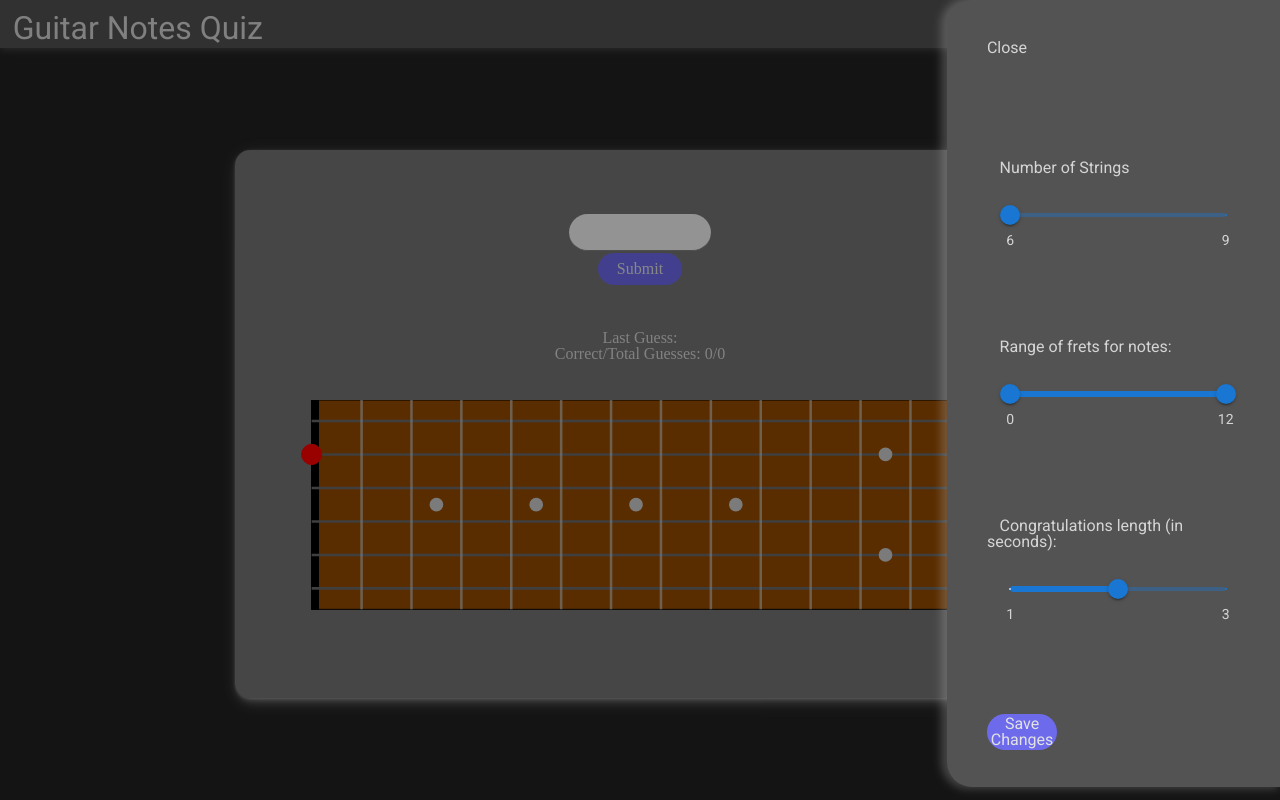
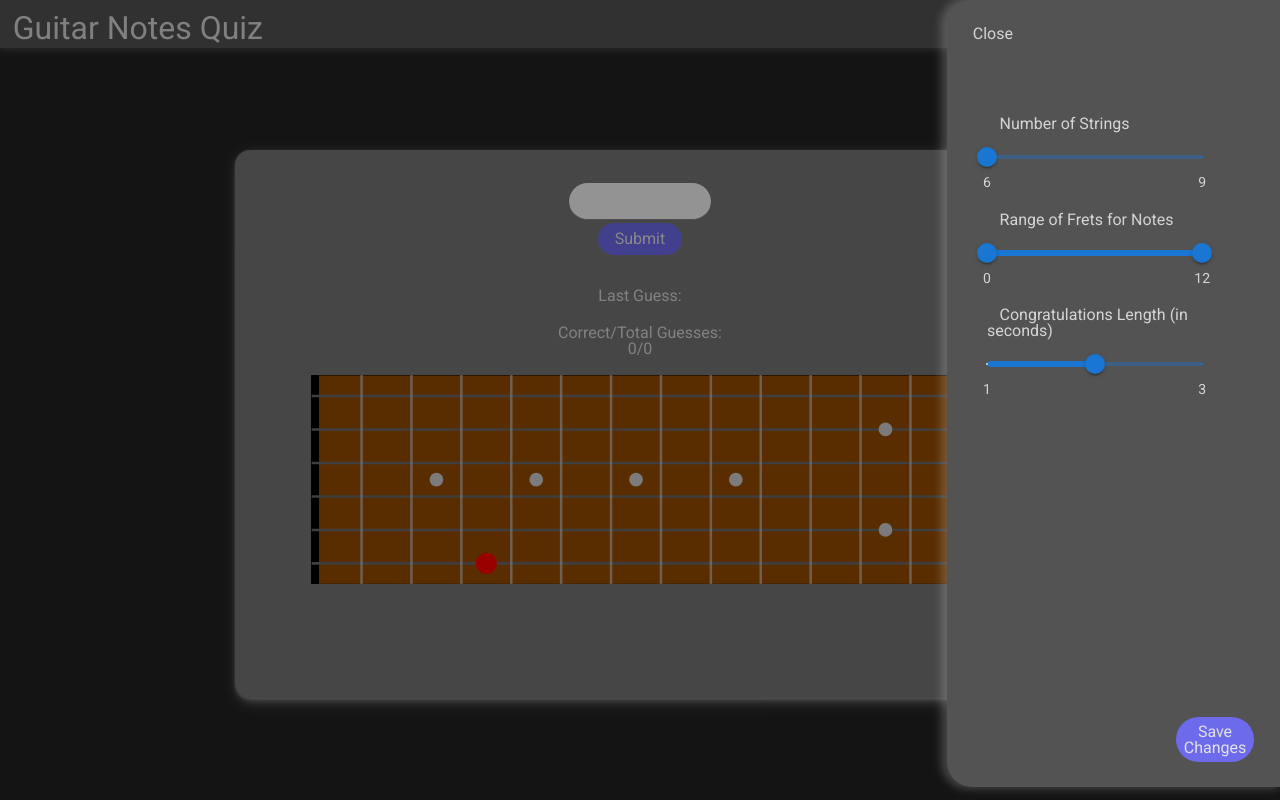
Before and after one commit to gregorymacat/guitarquiz, a React app: page / in a window 1280 px wide. Both pictures are taken after a click on the picture 1254 px from the left and 23 px from the top of the page. Built offline with nearby package versions, Linux system fonts and the light colour scheme; grey boxes are pictures that could not be loaded.

Commit message:
Cleaned up options, stats, added transition

```diff
--- a/public/index.html
+++ b/public/index.html
@@ -5,7 +5,9 @@
   <meta name="viewport" content="width=device-width, initial-scale=1.0">
   <title>Document</title>
   <link rel="stylesheet" href="mainstyles.css">
-  <link rel="stylesheet" href="https://fonts.googleapis.com/css?family=Roboto:300,400,500,700&display=swap"/>
+  <link rel="preconnect" href="https://fonts.googleapis.com">
+  <link rel="preconnect" href="https://fonts.gstatic.com" crossorigin>
+  <link rel="stylesheet" href="https://fonts.googleapis.com/css2?family=Roboto&display=swap"/>
 <body>
   <div id="app"></div>
   <script type="text/javascript" src="bundle.js"></script>
--- a/public/styles/main.css
+++ b/public/styles/main.css
@@ -1,4 +1,5 @@
 section#main {
+  font-family: 'Roboto', sans-serif;
   box-sizing: border-box;
   position: absolute;
   display: flex;
@@ -37,9 +38,11 @@ section#main {
   align-items: center;
   height: 16%;
   width: 22%;
-  margin: 5% auto;
+  margin: 1% auto;
 }
 .user-input-container #text-input {
+  font-family: 'Consolas', sans-serif;
+  font-size: 125%;
   height: 45%;
   width: 85%;
   border-bottom: 1px solid grey;
@@ -68,21 +71,27 @@ section#main {
 
 
 .guesses-results-container {
-  margin-bottom: 5%;
+  display: flex;
+  flex-direction: column;
+  justify-content: space-around;
+  text-align: center;
+  height: 18%;
   width: 25%;
-  text-align: center;
+  margin: 1%;
 }
 .guesses-results-container span {
   display: block;
 }
 .guesses-results-container #incorrect-message {
   color: rgb(196, 20, 20);
+  font-size: 160%;
 }
 .guesses-results-container #correct-message {
-  display: rgb(9, 170, 9);
+  color: rgb(9, 170, 9);
+  font-size: 160%;
 }
 
 .guitar-container {
+  height: 42%;
   width: 90%;
-  height: 42%;
 }
--- a/public/styles/navbar.css
+++ b/public/styles/navbar.css
@@ -1,3 +1,8 @@
+@keyframes fadeInAndOut {
+  0%, 100% { opacity: 0; }
+  40%, 60% { opacity: 1; }
+}
+
 section#navbar {
   font-family: 'Roboto', sans-serif;
   height: 6%;
@@ -24,7 +29,7 @@ section#navbar {
   height: 70%;
   width: 2%
 }
-.options-modal-background {
+#options-modal-background {
   position: fixed;
   z-index: 2;
   top: 0;
@@ -33,6 +38,7 @@ section#navbar {
   height: 100%;
   background-color: rgba(0, 0, 0, 0.4);
 }
+
 .options-select-container {
   display: flex;
   flex-direction: column;
@@ -47,24 +53,40 @@ section#navbar {
   box-shadow: -4px 0px 8px 2px rgba(193, 193, 193, 0.28);
   border-radius: 25px 0px 0px 25px;
 }
-.options-select-container * {
+.options-select-container label, form {
   margin: 5%;
 }
-.options-select-container #string-slider {
-  display: block;
+#all-settings-container {
+  height: 75%;
+}
+.slider-container {
+  height: 15%;
+  margin-top: 5%;
+  margin-bottom: 5%;
 }
 .settings-slider {
   width: 85%;
+  margin-top: 4%;
+  margin-bottom: 0;
 }
 .MuiSlider-markLabel {
   color: #D5D5D5;
 }
-.options-select-container button {
-  height: 5%;
-  width: 25%;
+.save-container {
+  display: flex;
+  justify-content: flex-end;
+  align-items: center;
+  height: 6%;
+}
+.save-container button {
+  height: 100%;
+  width: 28%;
   border: none;
   border-radius: 30px;
-  margin-bottom: 4%;
   background-color: rgb(109, 107, 236);
   color: rgb(226, 226, 226);
 }
+.save-container span {
+  margin-right: 4%;
+  animation: fadeInAndOut 2s;
+}
--- a/src/App.jsx
+++ b/src/App.jsx
@@ -11,7 +11,8 @@ const DEFAULT_SETTINGS = {
   delayBetweenNotes: 2000,
 }
 //TODO: Need to figure out how settings will interface with Guitar class
-const updateStatsFromCorrectGuess = () => {
+const updateStatsFromCorrectGuess = (isUserCorrect, updateCorrectness, updateIncorrectness,
+  updateGuess, updateCorrectCount, updateTotalGuesses, guessCount, settings) => {
 
 }
 
@@ -25,33 +26,12 @@ function App() {
   const [totalGuesses, setTotalGuesses] = useState(0);
 
   useEffect(() => {
-    if (guess !== '') {
-      if (currentNote.includes('/')) {
-        const [sharp, flat] = currentNote.split('/');
-
-        if (guess === sharp || guess === flat) {
-        // if (guess === 'a') {
-          //TODO: Make a function out of this so it doesn't have to repeat, probably needs to be async b/c timeout
+    async function updateStatsFromCorrectGuess(isUserCorrect) {
+      if (isUserCorrect) {
         setIsCorrect(true);
         setIsIncorrect(false);
 
-          setTimeout(() => {
-            setGuess('');
-            setCorrectCount(correctCount + 1);
-            setTotalGuesses(totalGuesses + 1);
-            setIsCorrect(false);
-          }, settings.delayBetweenNotes);
-        } else {
-          setIsIncorrect(true);
-          setTotalGuesses(totalGuesses + 1);
-        }
-      } else {
-        if (guess === currentNote) {
-        // if (guess === 'a') {
-          setIsCorrect(true);
-          setIsIncorrect(false);
-
-          setTimeout(() => {
+        await setTimeout(() => {
           setGuess('');
           setCorrectCount(correctCount + 1);
           setTotalGuesses(totalGuesses + 1);
@@ -62,6 +42,19 @@ function App() {
         setTotalGuesses(totalGuesses + 1);
       }
     }
+
+    if (guess !== '') {
+      const correctAnswers = [currentNote];
+
+      if (currentNote.includes('/')) {
+        const [sharp, flat] = currentNote.split('/');
+        correctAnswers.push(sharp);
+        correctAnswers.push(flat);
+      }
+
+      const isAnswerCorrect = correctAnswers.includes(guess);
+
+      updateStatsFromCorrectGuess(isAnswerCorrect);
     }
   }, [guess]);
 
--- a/src/Components/Navbar.jsx
+++ b/src/Components/Navbar.jsx
@@ -38,11 +38,14 @@ function Navbar({settings, changeSettings}) {
   const [currStringCount, setCurrStringCount] = useState(settings.numOfStrings);
   const [currFretRange, setCurrFretRange] = useState(settings.fretRange);
   const [delay, setDelay] = useState(settings.delayBetweenNotes / 1000);
+  const [showSaved, setShowSaved] = useState(false);
 
   const handleClick = (event) => {
     if (event.target.id === 'open-settings-icon') {
       setSettingsOpen(true);
     } else if (event.target.id === 'close-settings-icon') {
+      setSettingsOpen(false);
+    } else if (event.target.id === 'options-modal-background') {
       setSettingsOpen(false);
     }
   }
@@ -74,8 +77,8 @@ function Navbar({settings, changeSettings}) {
     setDelay(newValue);
   }
 
-  const handleSaveChanges = () => {
-    //TODO: Update this function so slider updates settings with code below, might need to do on submission instead
+  const handleSaveChanges = async () => {
+    setShowSaved(true);
 
     changeSettings(prevState => ({
       ...prevState,
@@ -83,6 +86,11 @@ function Navbar({settings, changeSettings}) {
       fretRange: currFretRange,
       delayBetweenNotes: delay * 1000,
     }));
+
+    //!IF THE TIME HERE IS CHANGED UPDATE THE LENGTH OF THE TRANSITION IN CSS
+    await setTimeout(() => {
+      setShowSaved(false);
+    }, 2000);
   }
 
   return (
@@ -91,32 +99,41 @@ function Navbar({settings, changeSettings}) {
       <img id="open-settings-icon" onClick={handleClick} src="setting.png"></img>
       {
         settingsOpen ?
-        <div className="options-modal-background">
+        <div id="options-modal-background">
           <div className="options-select-container">
             <span id="close-settings-icon" onClick={handleClick}>Close</span>
-            <form id="string-slider">
+            <form id="all-settings-container">
+              <div className="slider-container">
                 <label for="string-count">Number of Strings</label>
                 <Slider id="string-count" className="settings-slider" ariaLabel="Number of Strings"
                   value={currStringCount} onChange={handleStringChange}
                   valueLabelDisplay="auto" min={6} max={9}
                   defaultValue={currStringCount} marks={stringMarkerLabels}
                 />
-            </form>
-            <form className="fret-slider">
-              <label for="fret-range">Range of frets for notes:</label>
+              </div>
+              <div className="slider-container">
+                <label for="fret-range">Range of Frets for Notes</label>
                 <Slider id="fret-range" className="settings-slider" ariaLabel="Starting Fret"
                   value={currFretRange} onChange={handleFretChange} valueLabelDisplay="auto"
                   disableSwap min={0} max={12} marks={fretMarkerLabels}
                 />
-            </form>
-            <form className="delay-slider">
-              <label for="delay-range">Congratulations length (in seconds):</label>
+              </div>
+              <div className="slider-container">
+                <label for="delay-range">Congratulations Length (in seconds)</label>
                 <Slider id="delay-range" className="settings-slider" ariaLabel="Amount of Delay"
                   value={delay} onChange={handleDelayChange} valueLabelDisplay="auto"
                   min={1} max={3} defaultValue={delay} marks={delayMarkerLabels}
                 />
+              </div>
             </form>
+            <div className="save-container">
+              {
+                showSaved
+                  ? <span id="save-confirmation-text">Changes saved!</span>
+                  : null
+              }
               <button id="save-changes" onClick={handleSaveChanges}>Save Changes</button>
+            </div>
           </div>
         </div>
         : null
--- a/src/Components/Note.jsx
+++ b/src/Components/Note.jsx
@@ -30,10 +30,8 @@ function Note({guitarMeasurements, settings, setNote, correctCount, isCorrect})
   }, [correctCount])
 
   useEffect(() => {
-    if (currString + 1 > settings.numOfStrings) {
-      chooseRandomNote();
-    }
-  }, [settings.numOfStrings]);
+    chooseRandomNote();
+  }, [settings.numOfStrings, settings.fretRange]);
 
   function chooseRandomNote() {
     const { fretRange, numOfStrings } = settings;
--- a/src/Components/Strings.jsx
+++ b/src/Components/Strings.jsx
@@ -14,7 +14,6 @@ function Strings({guitarMeasurements, settings}) {
     if (i === 0) {
       allStrings.push(highestString);
     } else {
-      console.log('i: ', i, ' || guitarMeasurements.getStringGap() * i: ', guitarMeasurements.getStringGap() * i);
       const nextStringYCoord = guitarMeasurements.getFirstStringGap() + guitarMeasurements.getStringGap() * i;
 
       const nextString = <line key={`string-${i + 1}`} style={STRING_STYLE} x1={`${xOffset}%`} y1={`${nextStringYCoord}%`}
```
Lines whose indentation alone changed are shown as unchanged.
